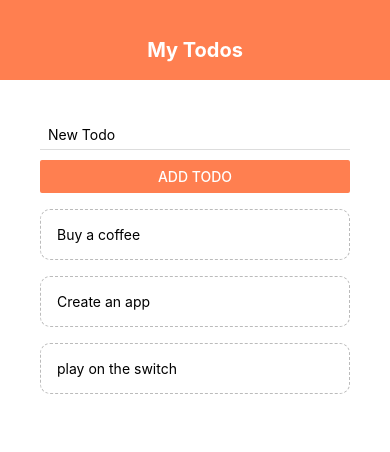
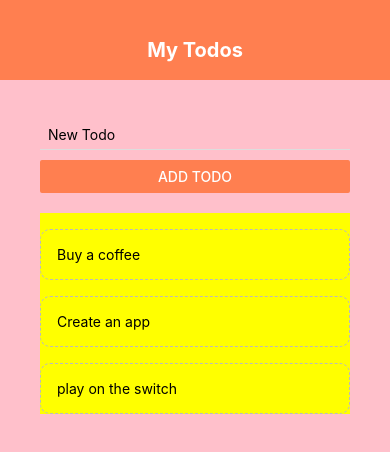
Before and after one commit to kishoreckd/net_ninja_react, a React Native app: screen / in a window 390 px wide. Shown: the top 452 px of the page. Built offline with nearby package versions, Linux system fonts and the light colour scheme.

Commit message:
flex box

```diff
--- a/App.js
+++ b/App.js
@@ -1,6 +1,6 @@
 import { StatusBar } from 'expo-status-bar';
 import { useState } from 'react';
-import { Button, StyleSheet, Text, TextInput, View , ScrollView,FlatList , TouchableOpacity, Alert, TouchableWithoutFeedback, Keyboard} from 'react-native';
+import { Button, StyleSheet, Text, TextInput, View , ScrollView,FlatList , TouchableOpacity, Alert} from 'react-native';
 import Header from './components/header';
 import TodoItem from './components/todo';
 import AddTodo from './components/addTodo';
@@ -34,11 +34,7 @@ const [todos ,setTodos] = useState([
   }
  }
   return (
-    <TouchableWithoutFeedback onPress={()=>{
-      Keyboard.dismiss();
-      console.log('dismissed Keyboard');
-    }}>
-      <View style={styles.container}>
+    <View style={styles.container}>
       {/**Header */}
       <Header />
       <View style ={styles.content}>
@@ -57,7 +53,6 @@ const [todos ,setTodos] = useState([
       </View>
 
     </View>
-    </TouchableWithoutFeedback>
   );
 }
 
@@ -70,6 +65,11 @@ const styles = StyleSheet.create({
   },
   content : {
     padding :40,
+    backgroundColor:'pink',
+    flex:1
+  },
+  list:{
+    marginTop:20,
+    backgroundColor:'yellow'
   }
-
 });
```
